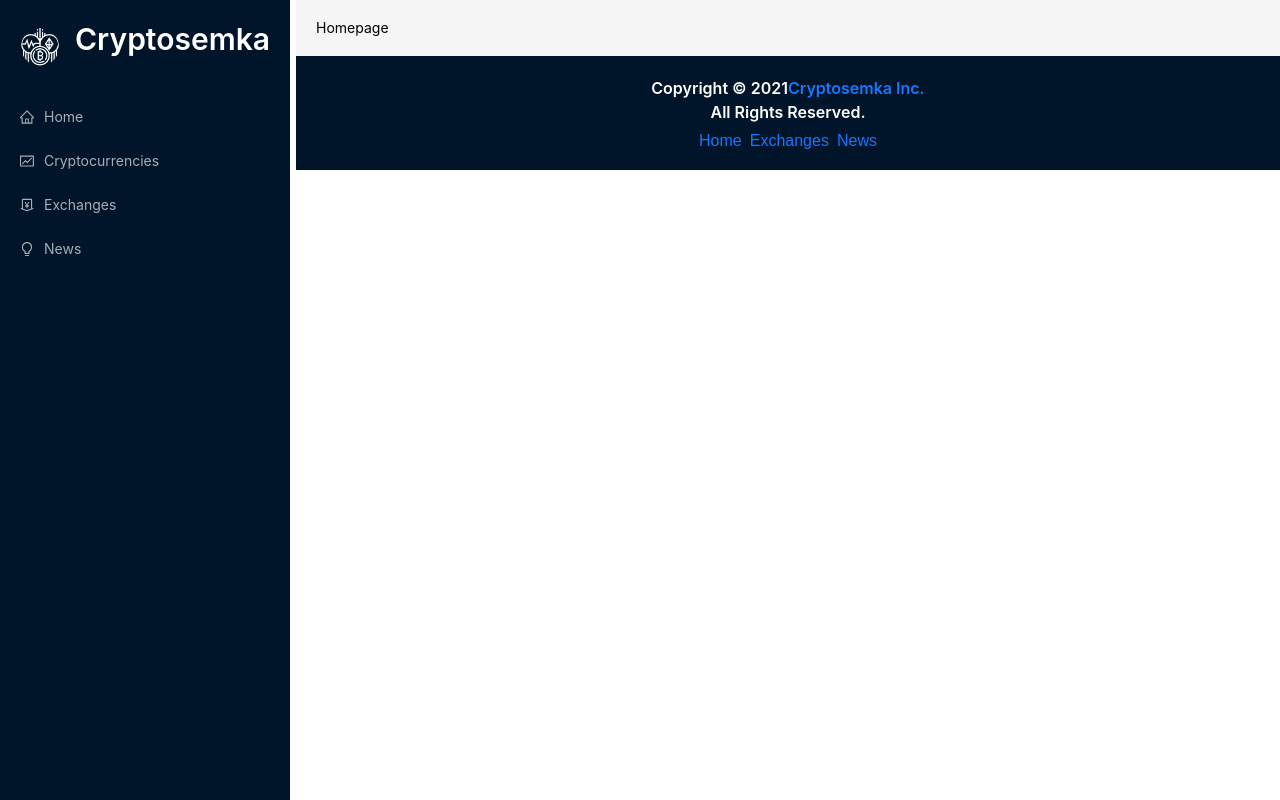
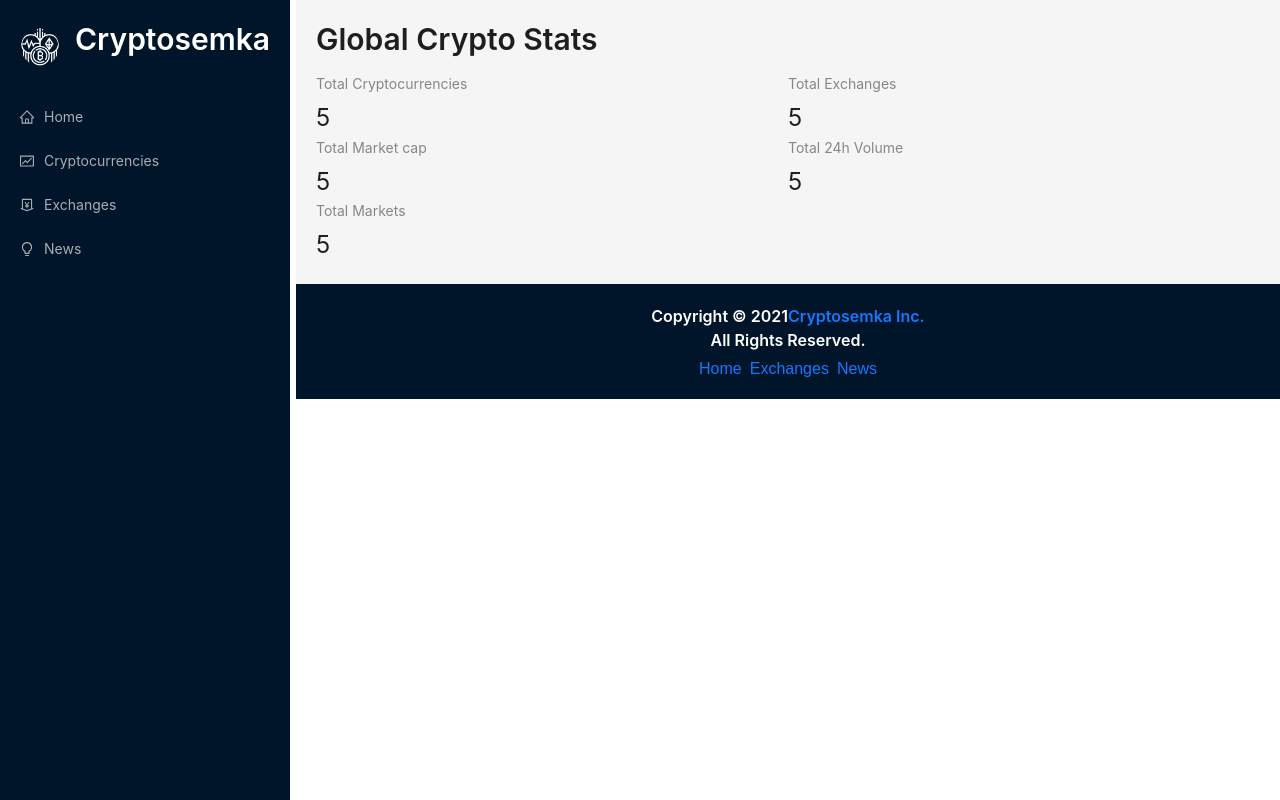
Before and after one commit to EugeneSemivolos/Cryptocurrency, a React (Create React App) app: page / in a window 1280 px wide. Built offline with nearby package versions, Linux system fonts and the light colour scheme.

Commit message:
implemented homepage layout

```diff
--- a/src/components/Homepage.jsx
+++ b/src/components/Homepage.jsx
@@ -1,8 +1,22 @@
 import React from 'react'
+import millify  from 'millify'
+import { Typography, Row, Col, Statistic } from 'antd'
+import { Link } from 'react-router-dom';
+
+const { Title } = Typography;
 
 const Homepage = () => {
   return (
-    <div>Homepage</div>
+    <>
+      <Title level={2} className='heading'>Global Crypto Stats</Title>
+      <Row>
+        <Col span={12}><Statistic title='Total Cryptocurrencies' value={5}/></Col>
+        <Col span={12}><Statistic title='Total Exchanges' value={5}/></Col>
+        <Col span={12}><Statistic title='Total Market cap' value={5}/></Col>
+        <Col span={12}><Statistic title='Total 24h Volume' value={5}/></Col>
+        <Col span={12}><Statistic title='Total Markets' value={5}/></Col>
+      </Row>
+    </>
   )
 }
 
```
